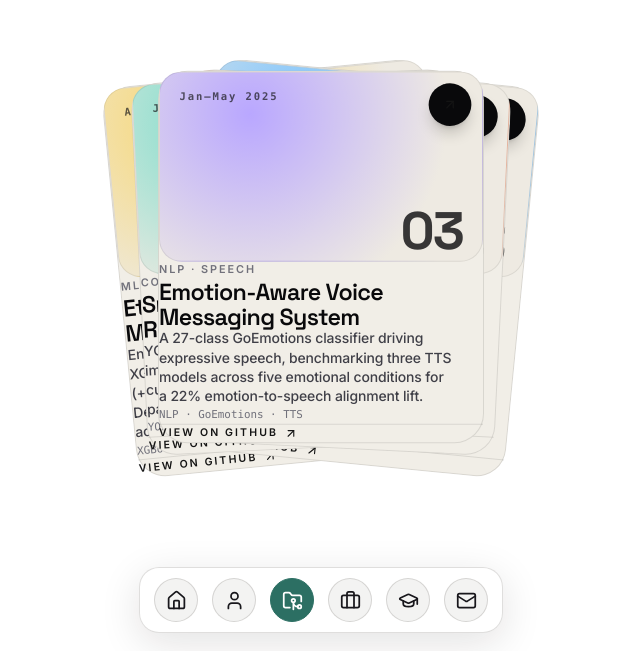
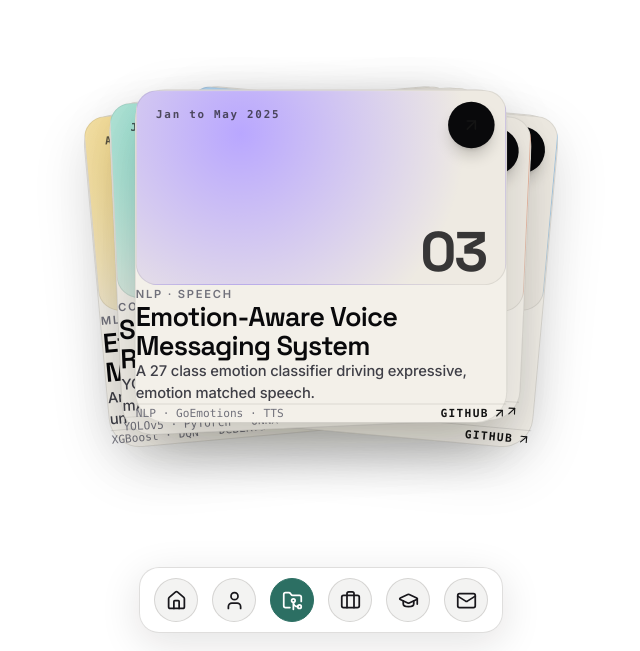
Before and after one commit to gautambalgi/PersonalWebsite, a React (Vite) app: page /projects in a window 1280 px wide. Shown: the part 149-800 px from the top of the page, without its empty margins (319-959 px from the left). Built offline with nearby package versions, Linux system fonts and the light colour scheme.

Commit message:
bigger cards, no clipping, shorter copy, no dashes

```diff
--- a/src/components/OrbitCardStack.jsx
+++ b/src/components/OrbitCardStack.jsx
@@ -7,10 +7,10 @@ const projects = [
   {
     name: "Ethics-Aware Sports Betting ML System",
     role: "ML · Reinforcement Learning",
-    period: "Aug–Dec 2025",
+    period: "Aug to Dec 2025",
     description:
-      "End-to-end pipeline over 2.7M+ events — XGBoost calibration, a DQN behavior module (+22% alignment, +31% stability), and a DeBERTa ethics classifier that cut unsafe actions from 7% to 0.3%.",
-    tech: "XGBoost · DQN · LangChain · DeBERTa",
+      "An end to end pipeline over 2.7M+ events that cut unsafe actions from 7% to 0.3%.",
+    tech: "XGBoost · DQN · DeBERTa",
     accent: "#f8d66d",
     num: "01",
     repo: "https://github.com/BettingApp-hcai/betting_edge",
@@ -18,9 +18,9 @@ const projects = [
   {
     name: "Smart Grocery Detection & Recommendation",
     role: "Computer Vision",
-    period: "Jan–May 2025",
+    period: "Jan to May 2025",
     description:
-      "YOLOv5 object detection trained on 10K+ images across 30+ categories (86% mAP), cutting search time 40% and latency 32%, paired with a top-5 recommendation engine.",
+      "YOLOv5 detection across 30+ categories at 86% mAP, plus a top 5 recommender.",
     tech: "YOLOv5 · PyTorch · ONNX",
     accent: "#78dcca",
     num: "02",
@@ -29,31 +29,31 @@ const projects = [
   {
     name: "Emotion-Aware Voice Messaging System",
     role: "NLP · Speech",
-    period: "Jan–May 2025",
+    period: "Jan to May 2025",
     description:
-      "A 27-class GoEmotions classifier driving expressive speech, benchmarking three TTS models across five emotional conditions for a 22% emotion-to-speech alignment lift.",
+      "A 27 class emotion classifier driving expressive, emotion matched speech.",
     tech: "NLP · GoEmotions · TTS",
     accent: "#b9a7ff",
     num: "03",
     repo: "https://github.com/gautambalgi/Emotion-Aware-Personalized-Voice-Messaging-System",
   },
   {
-    name: "E-Learning Database Management System",
-    role: "Data & BI",
-    period: "Aug–Dec 2024",
+    name: "E-Learning Database System",
+    role: "Data · BI",
+    period: "Aug to Dec 2024",
     description:
-      "A normalized relational database (8+ tables, 500+ records) with SQL reporting and interactive Power BI dashboards, reducing manual reporting effort by 30%.",
-    tech: "SQL · Azure Data Studio · Power BI",
+      "A normalized SQL database with Power BI dashboards that cut reporting effort by 30%.",
+    tech: "SQL · Azure · Power BI",
     accent: "#ff9d77",
     num: "04",
     repo: "https://github.com/gautambalgi/E-Learning-Database-Management-Sysytem",
   },
   {
-    name: "South Carolina Energy Demand Analysis",
+    name: "South Carolina Energy Analysis",
     role: "Statistics · Analytics",
-    period: "Aug–Dec 2024",
+    period: "Aug to Dec 2024",
     description:
-      "Analyzed 5,000+ households, narrowing 140+ variables to 42 significant drivers via regression and hypothesis testing, with Shiny dashboards for peak-demand and blackout-risk scenarios.",
+      "Narrowed 140+ variables to 42 key drivers with interactive Shiny dashboards.",
     tech: "R · Statistics · Shiny",
     accent: "#7cc4ff",
     num: "05",
@@ -68,16 +68,16 @@ function inRange(index, length) {
 function CardHeader({ item }) {
   return (
     <div
-      className="relative flex aspect-[1.7] w-full overflow-hidden rounded-[1.45rem] border border-black/[0.08]"
+      className="relative flex aspect-[1.9] w-full overflow-hidden rounded-[1.4rem] border border-black/[0.08]"
       style={{
-        background: `radial-gradient(circle at 28% 22%, ${item.accent}, #eeeae2 72%)`,
+        background: `radial-gradient(circle at 28% 22%, ${item.accent}, #eeeae2 74%)`,
       }}
     >
-      <span className="absolute left-5 top-4 font-mono text-[0.68rem] font-semibold tracking-[0.18em] text-zinc-900/70">
+      <span className="absolute left-5 top-4 font-mono text-[0.7rem] font-semibold tracking-[0.16em] text-zinc-900/70">
         {item.period}
       </span>
       <span
-        className="absolute bottom-1 right-5 text-[3.4rem] font-bold leading-none tracking-[-0.04em] text-zinc-950/80"
+        className="absolute bottom-1 right-5 text-[3.6rem] font-bold leading-none tracking-[-0.04em] text-zinc-950/80"
         style={{ fontFamily: "var(--display)" }}
       >
         {item.num}
@@ -91,8 +91,8 @@ export function OrbitCardStack({
   className,
   cardClassName,
   defaultActiveIndex = 2,
-  spread = 168,
-  lift = 34,
+  spread = 205,
+  lift = 40,
 }) {
   const reduceMotion = useReducedMotion() ?? false;
   const cards = items.length ? items : projects;
@@ -110,13 +110,13 @@ export function OrbitCardStack({
         return {
           open: {
             x: orbit * spread,
-            y: Math.abs(orbit) * 30 + Math.max(0, Math.abs(orbit) - 1) * 10,
-            rotation: orbit * 8.5,
+            y: Math.abs(orbit) * 16,
+            rotation: orbit * 5,
           },
           closed: {
-            x: stack * 10,
+            x: stack * 12,
             y: Math.abs(stack) * 5,
-            rotation: stack * 2.8,
+            rotation: stack * 2.6,
           },
         };
       }),
@@ -124,9 +124,8 @@ export function OrbitCardStack({
   );
 
   const activate = (index) => {
-    const next = inRange(index, cards.length);
     setOpen(true);
-    setActiveIndex(next);
+    setActiveIndex(inRange(index, cards.length));
   };
   const close = () => {
     setOpen(false);
@@ -136,13 +135,13 @@ export function OrbitCardStack({
   return (
     <div
       className={cn(
-        "relative flex min-h-full w-full items-center justify-center overflow-hidden p-8",
+        "relative flex w-full items-center justify-center p-4",
         className
       )}
     >
       <div
         ref={stageRef}
-        className="relative h-[470px] w-full max-w-[980px]"
+        className="relative h-[560px] w-full max-w-[1120px]"
         onMouseLeave={close}
         role="list"
         aria-label="Project card stack"
@@ -154,8 +153,8 @@ export function OrbitCardStack({
             zIndex: active ? 80 : 50 - Math.abs(index - activeIndex),
             transform: `translate(calc(-50% + ${position.x}px), calc(-50% + ${
               position.y - (open && active ? lift : 0)
-            }px)) rotate(${position.rotation}deg) scale(${open ? 0.985 : 0.97})`,
-            transitionDuration: reduceMotion ? "0ms" : "420ms",
+            }px)) rotate(${position.rotation}deg) scale(${open ? 1 : 0.97})`,
+            transitionDuration: reduceMotion ? "0ms" : "440ms",
           };
 
           return (
@@ -165,7 +164,7 @@ export function OrbitCardStack({
               tabIndex={0}
               aria-current={active ? "true" : undefined}
               className={cn(
-                "absolute left-1/2 top-1/2 w-[min(80vw,21rem)] origin-bottom cursor-pointer rounded-[1.9rem] border border-black/10 bg-[#f1eee7] p-4 text-[#141414] outline-none",
+                "absolute left-1/2 top-1/2 w-[min(88vw,24rem)] origin-bottom cursor-pointer rounded-[2rem] border border-black/10 bg-[#f3f0e9] p-5 text-[#141414] shadow-[0_20px_60px_rgba(20,16,10,0.12)] outline-none",
                 "transition-[transform] ease-[cubic-bezier(.2,.8,.2,1)] focus-visible:ring-2 focus-visible:ring-zinc-950/30 focus-visible:ring-offset-2 focus-visible:ring-offset-white",
                 cardClassName
               )}
@@ -182,36 +181,38 @@ export function OrbitCardStack({
                   rel="noreferrer"
                   onClick={(e) => e.stopPropagation()}
                   aria-label={`Open ${item.name} on GitHub`}
-                  className="absolute right-3 top-3 grid size-11 place-items-center rounded-full bg-zinc-950 text-white shadow-lg shadow-black/20 transition-transform hover:scale-110"
+                  className="absolute right-3 top-3 grid size-12 place-items-center rounded-full bg-zinc-950 text-white shadow-lg shadow-black/20 transition-transform hover:scale-110"
                 >
-                  <ArrowUpRight className="size-4" aria-hidden />
+                  <ArrowUpRight className="size-5" aria-hidden />
                 </a>
               </div>
-              <div className="px-2 pb-2 pt-5">
-                <p className="text-[0.7rem] font-semibold uppercase tracking-[0.18em] text-zinc-500">
+              <div className="px-1 pb-1 pt-6">
+                <p className="text-[0.72rem] font-semibold uppercase tracking-[0.16em] text-zinc-500">
                   {item.role}
                 </p>
                 <h3
-                  className="mt-2 text-[1.5rem] font-semibold leading-[1.05] tracking-[-0.03em] text-zinc-950"
+                  className="mt-2 text-[1.75rem] font-semibold leading-[1.06] tracking-[-0.03em] text-zinc-950"
                   style={{ fontFamily: "var(--display)" }}
                 >
                   {item.name}
                 </h3>
-                <p className="mt-3 max-w-[19rem] text-[0.9rem] font-medium leading-[1.4] tracking-[-0.01em] text-zinc-700">
+                <p className="mt-3 text-[0.95rem] font-medium leading-[1.45] tracking-[-0.01em] text-zinc-700">
                   {item.description}
                 </p>
-                <p className="mt-3 font-mono text-[0.7rem] text-zinc-500">
+                <div className="mt-5 flex items-center justify-between border-t border-black/10 pt-4">
+                  <span className="font-mono text-[0.72rem] text-zinc-500">
                     {item.tech}
-                </p>
+                  </span>
                   <a
                     href={item.repo}
                     target="_blank"
                     rel="noreferrer"
                     onClick={(e) => e.stopPropagation()}
-                  className="mt-4 flex items-center gap-1.5 border-t border-black/10 pt-4 text-[0.68rem] font-bold uppercase tracking-[0.2em] text-zinc-500 transition-colors hover:text-zinc-950"
+                    className="flex items-center gap-1 font-mono text-[0.72rem] font-bold uppercase tracking-[0.12em] text-zinc-900 hover:text-zinc-950"
                   >
-                  View on GitHub <ArrowUpRight className="size-3.5" aria-hidden />
+                    GitHub <ArrowUpRight className="size-3.5" aria-hidden />
                   </a>
+                </div>
               </div>
             </article>
           );
--- a/src/pages/Projects.jsx
+++ b/src/pages/Projects.jsx
@@ -2,7 +2,7 @@ import { OrbitCardStack } from "../components/OrbitCardStack";
 
 export default function Projects() {
   return (
-    <main className="page flex items-center justify-center px-4 pb-32 pt-20">
+    <main className="page flex items-center justify-center px-4 pb-40 pt-24">
       <OrbitCardStack />
     </main>
   );
```
Lines whose indentation alone changed are shown as unchanged.
